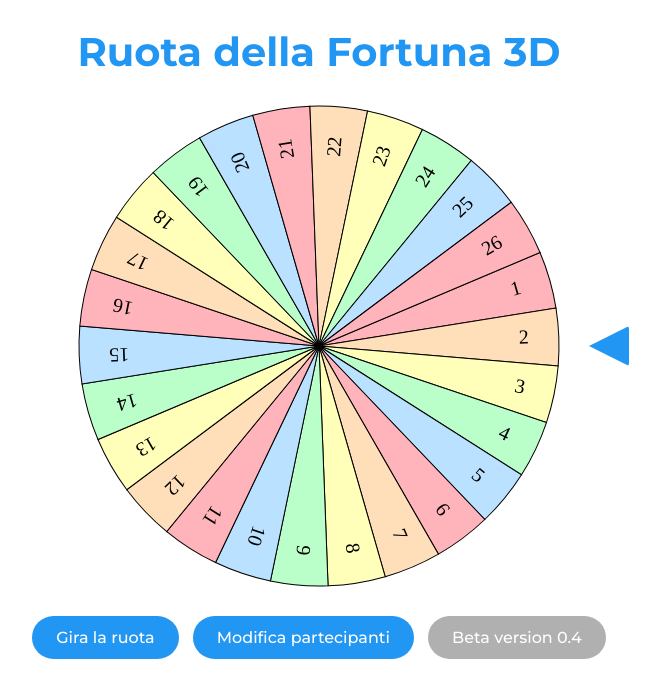
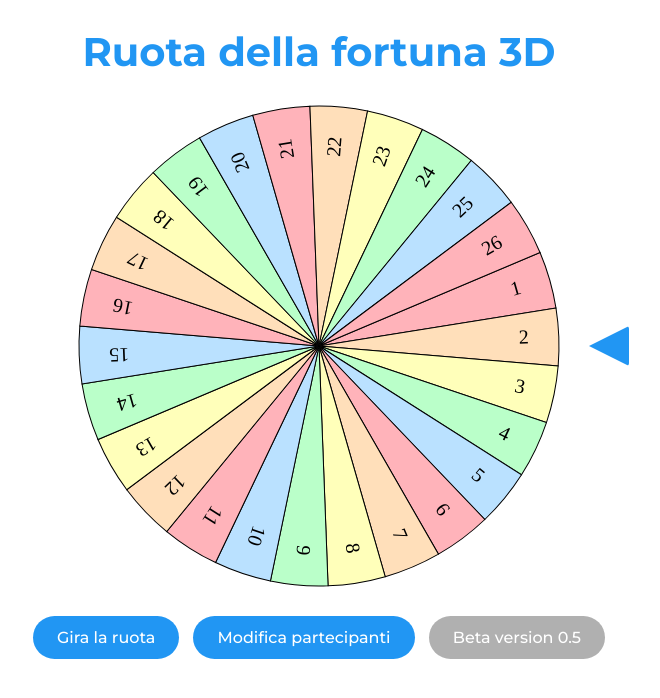
Before and after one commit to lollo21x/wheel, a plain HTML site: page wheel.html in a window 1280 px wide. Shown: the whole page, without its empty margins (321-981 px from the left). Drawn offline with Linux system fonts and the light colour scheme.

Commit message:
Update wheel.html

```diff
--- a/wheel.html
+++ b/wheel.html
@@ -318,7 +318,7 @@
 </head>
 <body>
     <div class="container">
-        <h1 class="main-title">Ruota della Fortuna 3D</h1>
+        <h1 class="main-title">Ruota della fortuna 3D</h1>
         <div class="wheel-container">
             <canvas id="wheelCanvas" width="500" height="500"></canvas>
             <div class="arrow"></div>
@@ -327,7 +327,7 @@
             <button id="spinButton">Gira la ruota</button>
             <button id="editButton">Modifica partecipanti</button>
             <button id="hideNumberButton">Nascondi partecipante uscito</button>
-            <button id="betaButton">Beta version 0.4</button>
+            <button id="betaButton">Beta version 0.5</button>
         </div>
         <div id="result"></div>
     </div>
```
